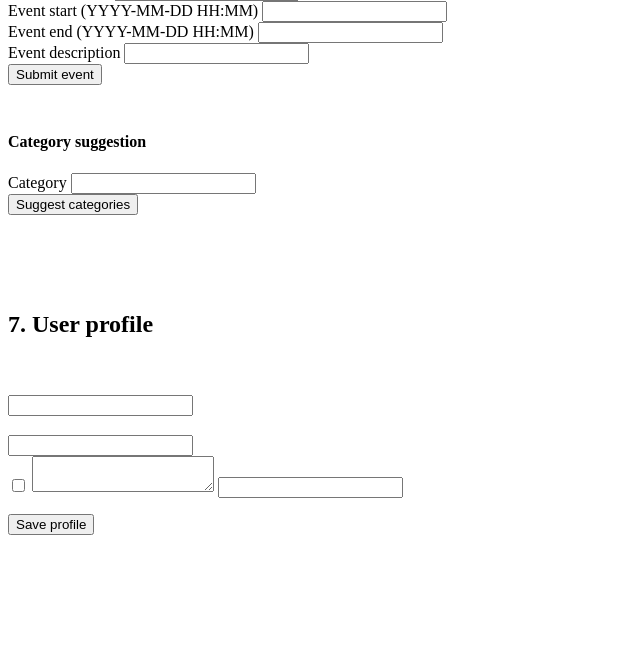
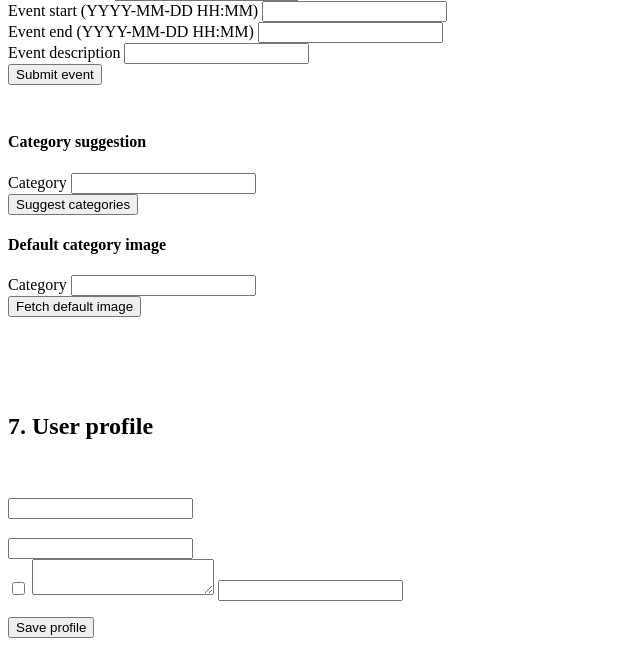
Before and after one commit to Littlemeister/hangpy_webpage, a PHP site: page /techtest.php in a window 1280 px wide. Shown: the part 1362-2008 px from the top of the page, without its empty margins (0-640 px from the left). Before the commit the page ends 1897 px from the top, so only its background shows below. Run offline with PHP 8.4, Linux system fonts and the light colour scheme; some libraries are stand-ins or nearby versions.

Commit message:
Forced to commit

```diff
--- a/index.php
+++ b/index.php
@@ -10,6 +10,8 @@ require 'lib/user.php';
 //  Backend communication
 require_once 'lib/backend_com.php';
 
+
+
 ?>
 
 <!DOCTYPE html>
@@ -21,9 +23,12 @@ require_once 'lib/backend_com.php';
     <?php
 
     require 'scripts.php';
+
+	//	Profile section
     include 'profile.php';
 
     ?>
+
     <script src="scripts/events.js"></script>
 </body>
 
--- a/scripts/categories.js
+++ b/scripts/categories.js
@@ -15,3 +15,16 @@ Categories.fetchSuggested = function(string) {
 Categories.parseSuggested = function(response) {
     $('#_category-sugg-status').html("Response: " + response);
 }
+
+/**
+*   Fetches a default category header image.
+*/
+Categories.fetchDefaultImage = function(category) {
+    Backend.request('out=default_cat_image&name=' + encodeURIComponent(category), null,
+                    Categories.parseDefaultImage);
+}
+
+Categories.parseDefaultImage = function(response) {
+    $('#_category-img').attr('src', response);
+    $('#_category-img-status').html("Response: " + response);
+}
--- a/techtest.php
+++ b/techtest.php
@@ -144,6 +144,14 @@ require_once 'lib/backend_com.php';
     </div>
     <button onclick="Categories.fetchSuggested($('#category-sugg-input').val())">Suggest categories</button>
     <p id="_category-sugg-status"></p>
+    <div>
+        <h4>Default category image</h4>
+        <label for="category-img-input">Category</label>
+        <input id="category-img-input" type="text" maxlength="255">
+    </div>
+    <button onclick="Categories.fetchDefaultImage($('#category-img-input').val())">Fetch default image</button>
+    <img id="_category-img" style="width:400px;"/>
+    <p id="_category-img-status"></p>
 
     <script>
         function submitEvent(){
```
